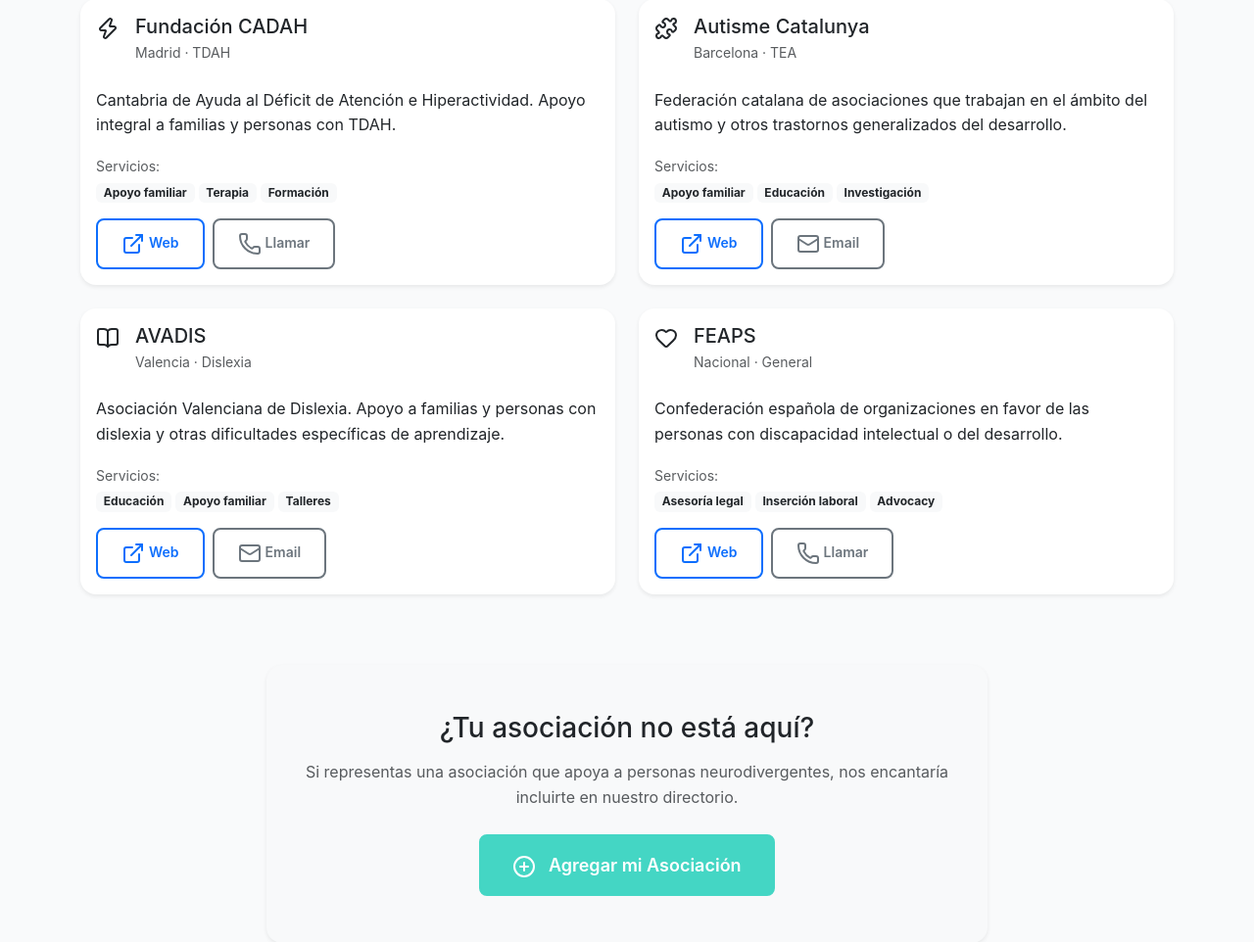
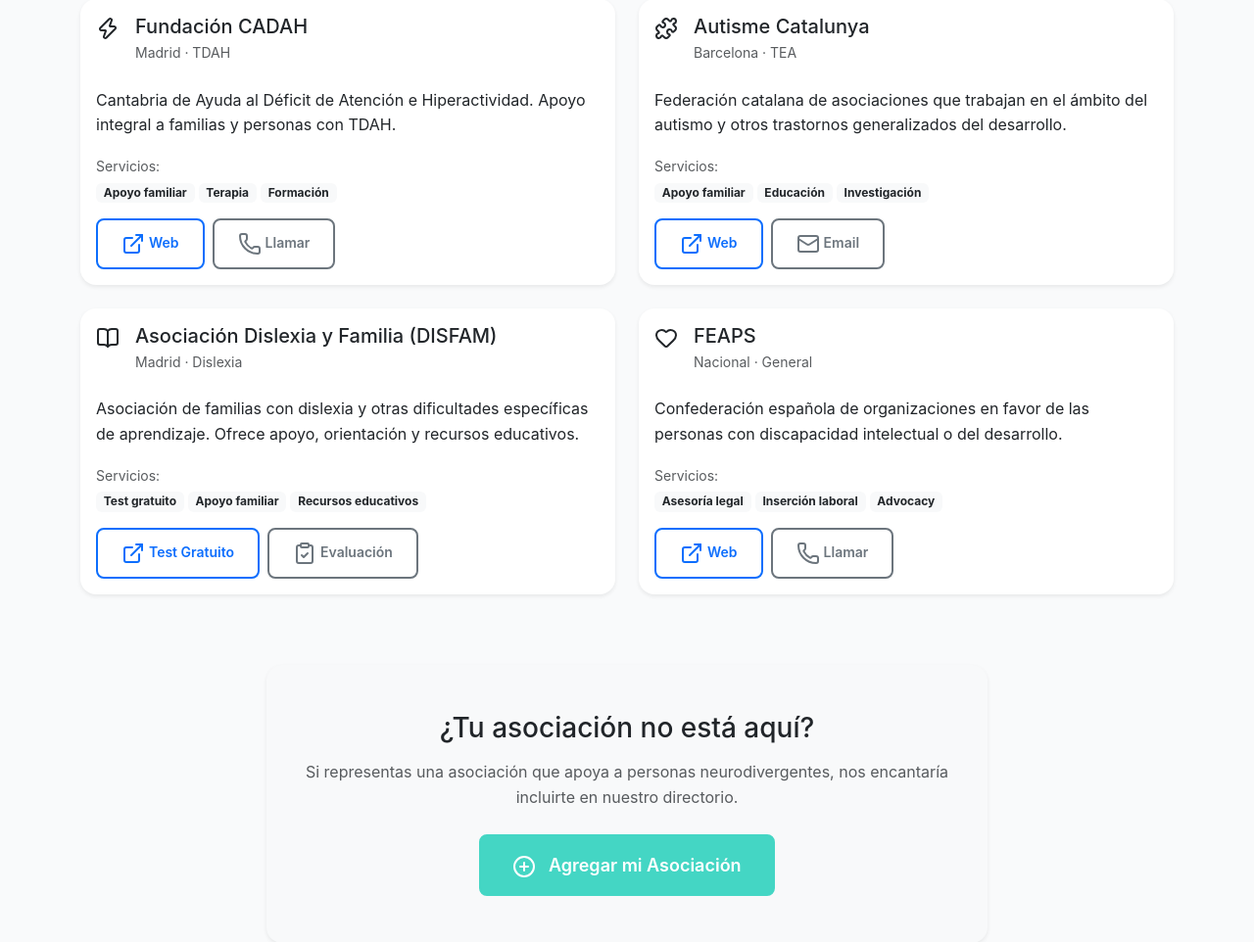
Before and after one commit to Pep190272/DiversIA-Web, a Flask app: page /asociaciones in a window 1280 px wide. Shown: the part 738-1700 px from the top of the page at 98% size. Run offline with Flask 3, Linux system fonts and the light colour scheme.

Commit message:
Fix translator and update association links and details
Implement Google Translate integration with retry logic, update association data with a new link and description, and add 404/500 error pages.

Replit-Commit-Author: Agent
Replit-Commit-Session-Id: 04cf4dcf-50a8-4cfd-bff6-4856aaf53c0d
Replit-Commit-Checkpoint-Type: full_checkpoint
Replit-Commit-Screenshot-Url: https://storage.googleapis.com/screenshot-production-us-central1/073083d2-dd14-424e-a549-4c03e48131b7/04cf4dcf-50a8-4cfd-bff6-4856aaf53c0d/KyLFWTG

```diff
--- a/templates/asociaciones.html
+++ b/templates/asociaciones.html
@@ -142,25 +142,25 @@
                             <i data-lucide="book-open" class="condition-icon"></i>
                         </div>
                         <div class="flex-grow-1">
-                            <h5 class="card-title mb-1">AVADIS</h5>
-                            <p class="text-muted small mb-2">Valencia · Dislexia</p>
+                            <h5 class="card-title mb-1">Asociación Dislexia y Familia (DISFAM)</h5>
+                            <p class="text-muted small mb-2">Madrid · Dislexia</p>
                         </div>
                     </div>
-                    <p class="card-text mb-3">Asociación Valenciana de Dislexia. Apoyo a familias y personas con dislexia y otras dificultades específicas de aprendizaje.</p>
+                    <p class="card-text mb-3">Asociación de familias con dislexia y otras dificultades específicas de aprendizaje. Ofrece apoyo, orientación y recursos educativos.</p>
                     <div class="mb-3">
                         <small class="text-muted">Servicios:</small>
                         <div class="d-flex flex-wrap gap-1 mt-1">
-                            <span class="badge bg-light text-dark">Educación</span>
+                            <span class="badge bg-light text-dark">Test gratuito</span>
                             <span class="badge bg-light text-dark">Apoyo familiar</span>
-                            <span class="badge bg-light text-dark">Talleres</span>
+                            <span class="badge bg-light text-dark">Recursos educativos</span>
                         </div>
                     </div>
                     <div class="d-flex gap-2">
-                        <a href="http://www.avadis.org" target="_blank" class="btn btn-sm btn-outline-primary" rel="noopener noreferrer">
-                            <i data-lucide="external-link" class="me-1"></i>Web
+                        <a href="https://upbility.es/pages/test-de-dislexia-en-linea-gratuito-para-adultos" target="_blank" class="btn btn-sm btn-outline-primary" rel="noopener noreferrer">
+                            <i data-lucide="external-link" class="me-1"></i>Test Gratuito
                         </a>
-                        <a href="mailto:info@avadis.org" class="btn btn-sm btn-outline-secondary">
-                            <i data-lucide="mail" class="me-1"></i>Email
+                        <a href="https://www.espacioautismo.com/realizar-test-dislexia-online/" target="_blank" class="btn btn-sm btn-outline-secondary" rel="noopener noreferrer">
+                            <i data-lucide="clipboard-check" class="me-1"></i>Evaluación
                         </a>
                     </div>
                 </div>
--- a/templates/base.html
+++ b/templates/base.html
@@ -12,8 +12,24 @@
     <!-- Lucide Icons -->
     <script src="https://unpkg.com/lucide@latest/dist/umd/lucide.js"></script>
 
+    <!-- Google Translate -->
+    <script type="text/javascript">
+        function googleTranslateElementInit() {
+            new google.translate.TranslateElement({
+                pageLanguage: 'es',
+                includedLanguages: 'en,fr,de,it,pt,ar,zh,ja,es',
+                layout: google.translate.TranslateElement.InlineLayout.SIMPLE,
+                autoDisplay: false
+            }, 'google_translate_element');
+        }
+    </script>
+    <script type="text/javascript" src="//translate.google.com/translate_a/element.js?cb=googleTranslateElementInit"></script>
+
     <!-- Custom CSS -->
     <link rel="stylesheet" href="{{ url_for('static', filename='css/styles.css') }}">
+
+    <!-- Hidden element for Google Translate -->
+    <div id="google_translate_element" style="display: none;"></div>
 
     <!-- Skip to main content link for screen readers -->
     <a class="visually-hidden-focusable" href="#main-content">Saltar al contenido principal</a>
@@ -213,8 +229,7 @@
     <!-- Bootstrap JS -->
     <script src="https://cdn.jsdelivr.net/npm/bootstrap@5.3.0/dist/js/bootstrap.bundle.min.js"></script>
 
-    <!-- Google Translate -->
-    <script type="text/javascript" src="//translate.google.com/translate_a/element.js?cb=googleTranslateElementInit"></script>
+
 
     <!-- Custom JS -->
     <script src="{{ url_for('static', filename='js/accessibility.js') }}"></script>
@@ -223,7 +238,11 @@
 
     <!-- Initialize Lucide icons -->
     <script>
-        lucide.createIcons();
+        document.addEventListener('DOMContentLoaded', function() {
+            if (typeof lucide !== 'undefined') {
+                lucide.createIcons();
+            }
+        });
     </script>
 
     {% block scripts %}{% endblock %}
```
Also changed, not shown: static/js/translator.js (+42 -7 lines), templates/404.html (added, +25 -0 lines), templates/500.html (added, +25 -0 lines).
